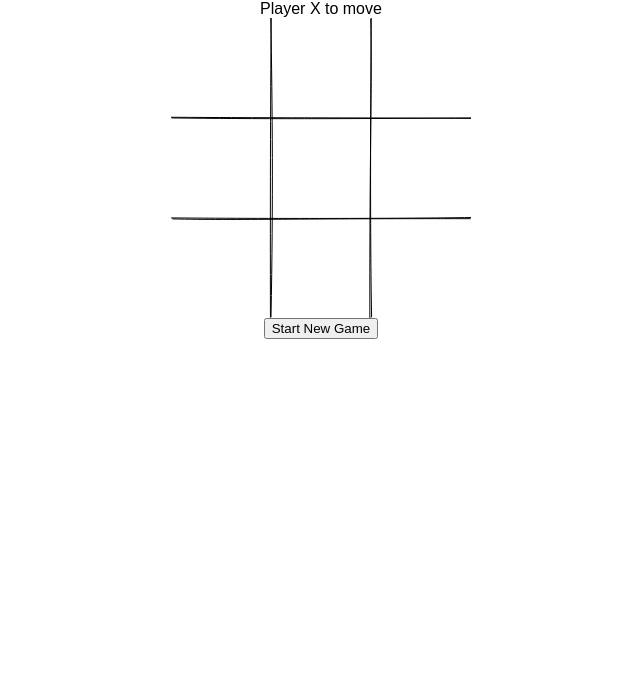
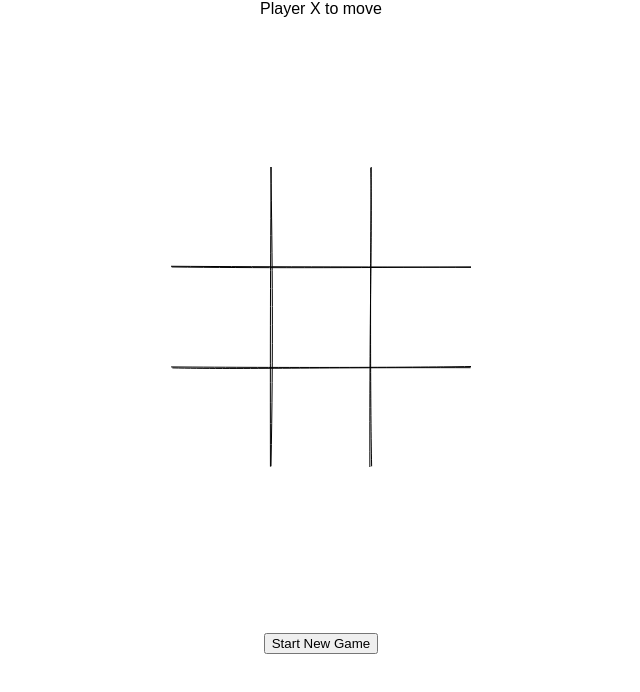
Before and after one commit to DylanSp/tic-tac-toe-react, a React (Create React App) app: page / in a window 1280 px wide. Shown: the top 692 px of the page, without its empty margins (319-959 px from the left). Built offline with nearby package versions, Linux system fonts and the light colour scheme; the HTML template or start-up script is replaced by a standard one.

Commit message:
Use flexbox to lay out status bar, game board, new game button

```diff
--- a/src/App.css
+++ b/src/App.css
@@ -5,3 +5,10 @@
 .successToast {
     background-color: green;
 }
+
+.visibleElementsContainer {
+    display: flex;
+    flex-flow: column;
+    height: 100vh;
+    align-items: center;
+}
--- a/src/App.tsx
+++ b/src/App.tsx
@@ -23,6 +23,7 @@ class App extends React.Component<AppProps, AppState> {
         return (
             <div>
                 <ToastContainer />
+                <div className="visibleElementsContainer">
                     <StatusBar
                         isGameOver={!!this.state.game.winningPlayer}
                         currentPlayer={this.state.game.currentPlayer}
@@ -33,6 +34,7 @@ class App extends React.Component<AppProps, AppState> {
                         handleMove={this.handleMove}
                     />
                     <NewGameButton startNewGame={() => this.setState({game: new TicTacToeGame()})} />
+                </div>
             </div>
         );
     }
--- a/src/Gameboard.css
+++ b/src/Gameboard.css
@@ -1,8 +1,9 @@
 .boardWrapper {
+    flex: 1 300px;
     display: grid;
     grid-template-columns: 100px 100px 100px;
     grid-template-rows: 100px 100px 100px;
     height: 300px;
     width: 300px;
-    margin: 0 auto; /* center horizontally */
+    min-height: 300px;
 }
--- a/src/NewGameButton.css
+++ b/src/NewGameButton.css
@@ -1,3 +1,3 @@
 .newGameButtonContainer {
-    text-align: center;
+    flex: 1;
 }
--- a/src/StatusBar.css
+++ b/src/StatusBar.css
@@ -1,3 +1,3 @@
 .statusBarContainer {
-    text-align: center;
+    flex: 1;
 }
```
Lines whose indentation alone changed are shown as unchanged.
